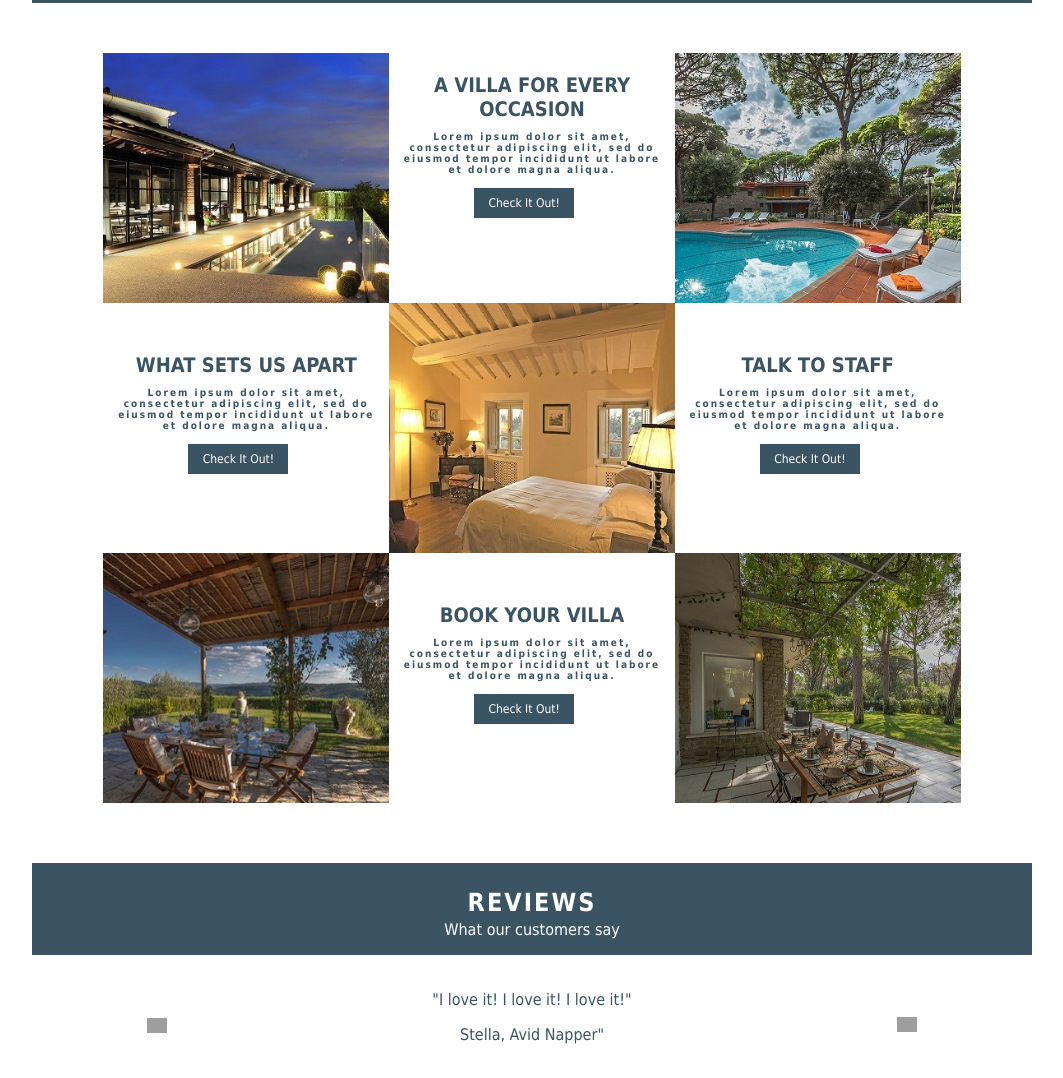
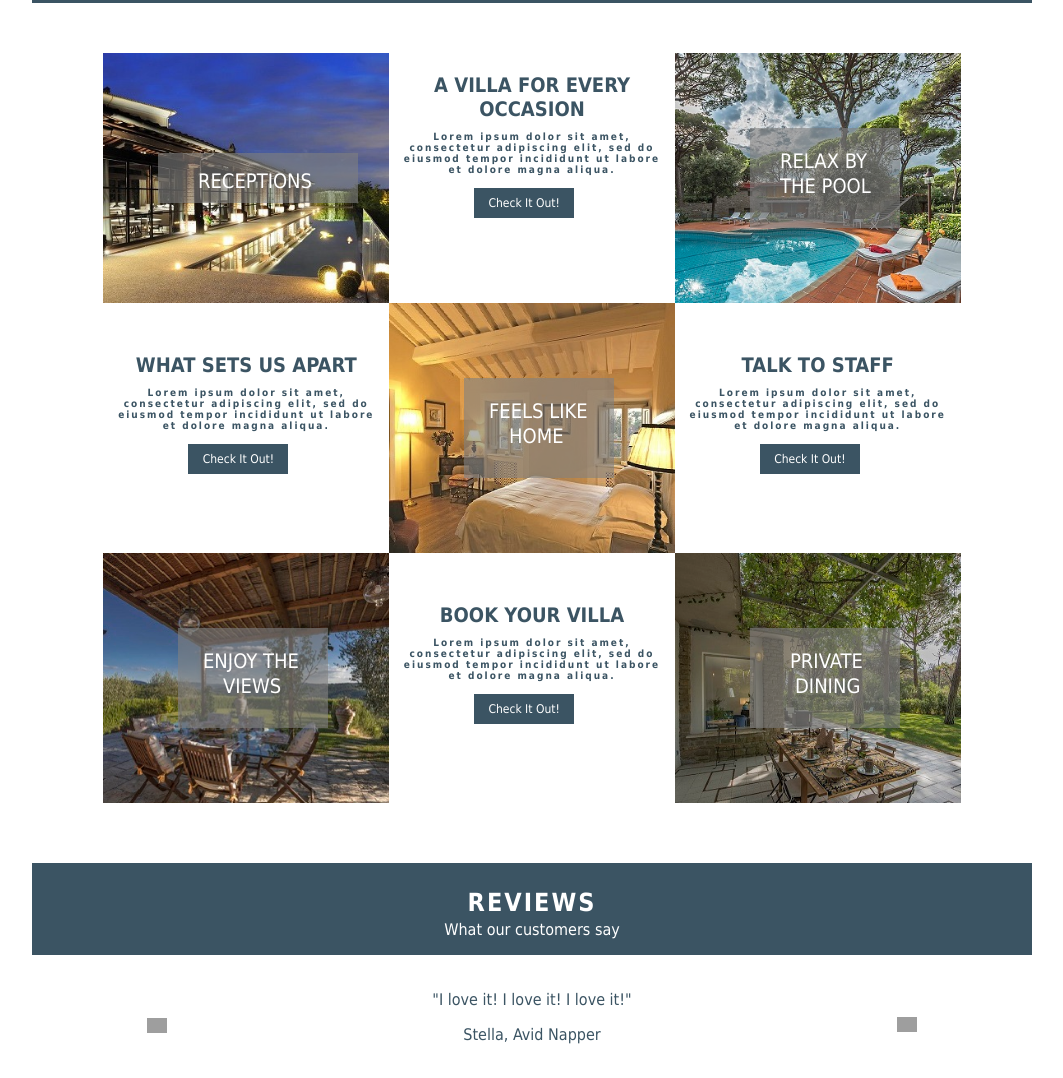
Before and after one commit to JuliePretzlaff/Project5TuscanyVilla, a plain HTML site: page Project5TuscanyVilla/index.html in a window 1280 px wide. Shown: the part 1378-2456 px from the top of the page, without its empty margins (108-1171 px from the left). Drawn offline with Linux system fonts and the light colour scheme; grey boxes are pictures that could not be loaded.

Commit message:
final version one

```diff
--- a/Project5TuscanyVilla/index.html
+++ b/Project5TuscanyVilla/index.html
@@ -74,8 +74,13 @@
         <!--gap for space-->
         <section class="empty-gap"></section>
 
-        <!--ammentities blocks:-->
-        <section id="ammen1"></section>
+        <!--9 ammentities blocks:-->
+        <section id="ammen1">
+            <svg id="jumbotron-1" width="200" height="50">
+                <rect width="200" height="50" style="fill:grey;fill-opacity:0.6;" />
+                <text class="jumbo-text" x= "40" y = "35" fill="white">  RECEPTIONS</text>
+            </svg>
+        </section>
 
         <section id="ammen2">
             <h2 class="ammen-header">A VILLA FOR EVERY OCCASION</h2>
@@ -83,7 +88,15 @@
             <button class="location-button-4" type="button">Check It Out!</button>
         </section>
 
-        <section id="ammen3"></section>
+        <section id="ammen3">
+            <svg class="jumbotron-2" width="150" height="100">
+                <rect width="150" height="100" style="fill:grey;fill-opacity:0.6;" />
+                <text class="jumbo-text" x="40" y="35" fill="white">
+                    <tspan x="30" y="40">RELAX BY</tspan>
+                    <tspan x="30" y="65">THE POOL</tspan>
+                </text>
+            </svg>
+        </section>
 
         <section id="ammen4">
             <h2 class="ammen-header">WHAT SETS US APART</h2>
@@ -91,7 +104,14 @@
             <button class="location-button-4" type="button">Check It Out!</button>
         </section>
 
-        <section id="ammen5"></section>
+        <section id="ammen5">
+            <svg class="jumbotron-2" width="150" height="100">
+                <rect width="150" height="100" style="fill:grey;fill-opacity:0.6;" />
+                <text class="jumbo-text" x="40" y="35" fill="white">
+                    <tspan x="25" y="40">FEELS LIKE</tspan>
+                    <tspan x="45" y="65">HOME</tspan>
+                </text>
+        </section>
 
         <section id="ammen6">
             <h2 class="ammen-header">TALK TO STAFF</h2>
@@ -99,7 +119,14 @@
             <button class="location-button-4" type="button">Check It Out!</button>
         </section>
 
-        <section id="ammen7"></section>
+        <section id="ammen7">
+            <svg class="jumbotron-2" width="150" height="100">
+                <rect width="150" height="100" style="fill:grey;fill-opacity:0.6;" />
+                <text class="jumbo-text" x="40" y="35" fill="white">
+                    <tspan x="25" y="40">ENJOY THE</tspan>
+                    <tspan x="45" y="65">VIEWS</tspan>
+                </text>
+        </section>
 
         <section id="ammen8">
             <h2 class="ammen-header">BOOK YOUR VILLA</h2>
@@ -107,7 +134,14 @@
             <button class="location-button-4" type="button">Check It Out!</button>
         </section>
 
-        <section id="ammen9"></section>
+        <section id="ammen9">
+            <svg class="jumbotron-2" width="150" height="100">
+                <rect width="150" height="100" style="fill:grey;fill-opacity:0.6;" />
+                <text class="jumbo-text" x="40" y="35" fill="white">
+                    <tspan x="40" y="40">PRIVATE</tspan>
+                    <tspan x="45" y="65">DINING</tspan>
+                </text>
+        </section>
 
         <!--gap for space-->
         <section class="empty-gap"></section>
@@ -119,14 +153,13 @@
         <section class="empty-gap"></section>
 
         <!--carousel-->
-
         <div class="carousel-wrapper">
             <span id="item-1"></span>
             <span id="item-2"></span>
             <span id="item-3"></span>
             <div class="carousel-item item-1">
                 <p class="pc">"I love it!  I love it!  I love it!"</p>
-                <p class="pc">Stella, Avid Napper"</p>
+                <p class="pc">Stella, Avid Napper</p>
                 <a class="arrow arrow-prev" href="#item-3"></a>
                 <a class="arrow arrow-next" href="#item-2"></a>
             </div>
@@ -179,7 +212,6 @@
 
         <section class="empty-gap"></section>
 
-
         <!--footer bar-->
         <section class="grid-item bar"><h3>^</h3><p id="end">Created By: Julie Pretzlaff</p><p id="end2">Not at all copyrighted</p></section>
 
--- a/Project5TuscanyVilla/styleTuscany.css
+++ b/Project5TuscanyVilla/styleTuscany.css
@@ -305,7 +305,21 @@ h3.ammen-text {
     height: 250px;
     margin-bottom: 40px;
 }
-
+.jumbo-text {
+    margin-top: 125px;
+    margin-left: 80px;
+    text-align: center;
+    font-size: 20px;
+    font-family: Tahoma, Geneva, Verdana, sans-serif;
+}
+#jumbotron-1{
+    margin-top:100px;
+    margin-left:55px;
+}
+.jumbotron-2 {
+    margin-top: 75px;
+    margin-left: 75px;
+}
 /*styling for titles command text elements:*/
 h1#title-text {
     font-size: 50px;
```
